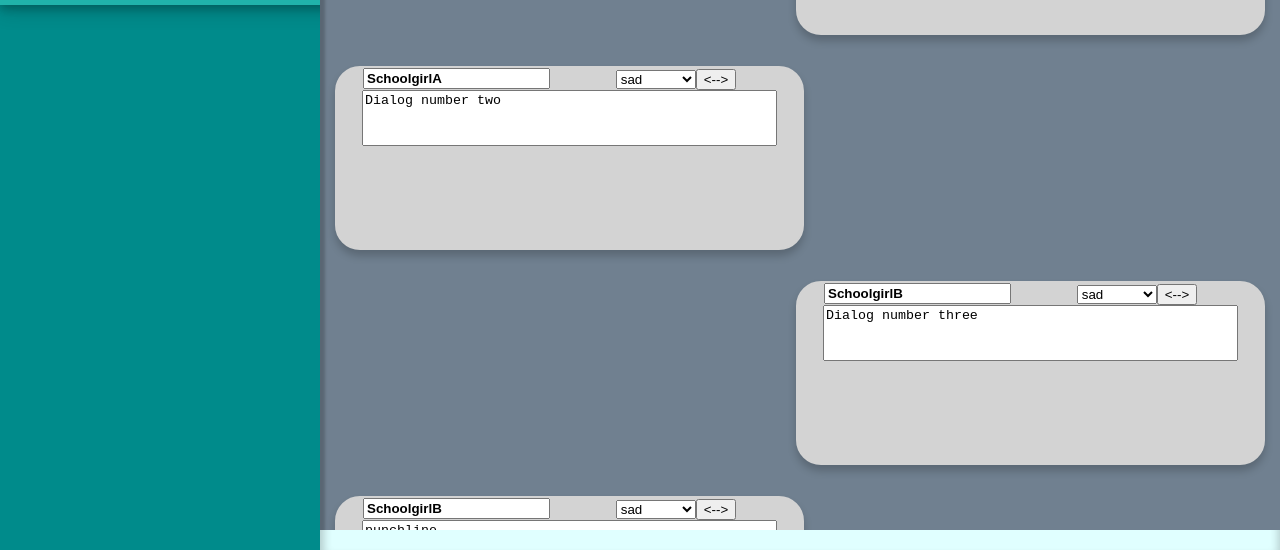
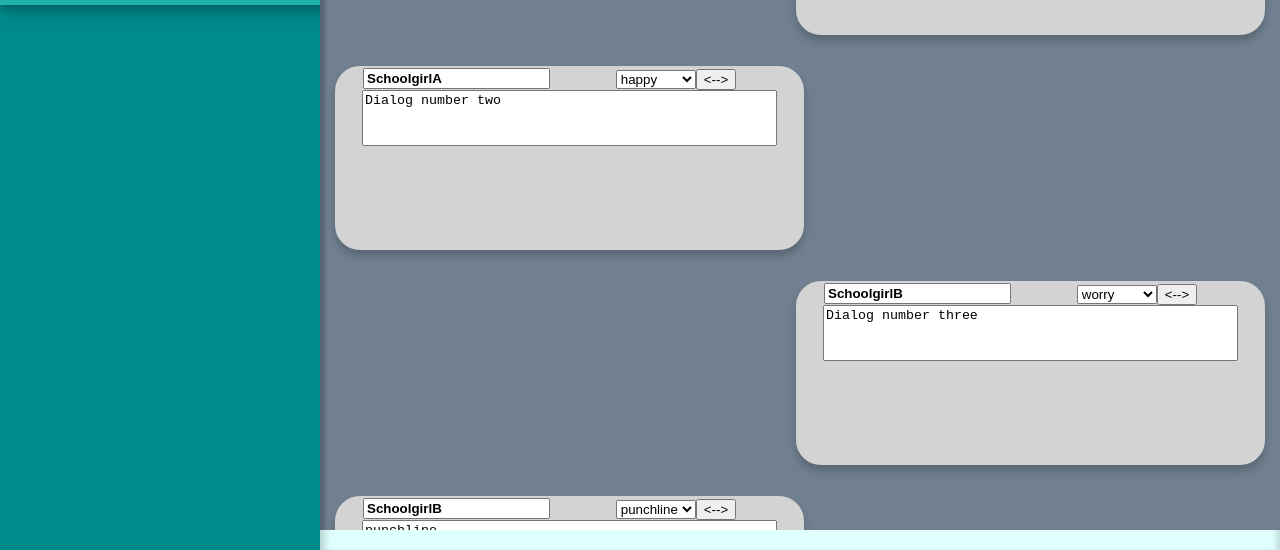
Before and after one commit to Vidsneezes/NanorenoVisualEditor, a React (Create React App) app: page / in a window 1280 px wide. Shown: the part 247-797 px from the top of the page. Built offline with nearby package versions, Linux system fonts and the light colour scheme.

Commit message:
added worry to emotions

```diff
--- a/src/components/cutview/cutblock/CutBlock.js
+++ b/src/components/cutview/cutblock/CutBlock.js
@@ -3,9 +3,11 @@ import Dropbox from '../dropbox/Dropbox.js';
 import './CutBlock.css';
 
 const emotions = [
+  "neutral",
   "sad",
   "happy",
-  "punchline"
+  "punchline",
+  "worry"
 ]
 
 class CutBlock extends Component {
--- a/src/components/cutview/dropbox/Dropbox.js
+++ b/src/components/cutview/dropbox/Dropbox.js
@@ -4,7 +4,7 @@ class Dropbox extends Component {
   constructor(props){
     super(props);
     this.state = {
-        value: this.props.list[0]
+        value: this.props.value
     }
 
     this.handleChange = this.handleChange.bind(this);
```
